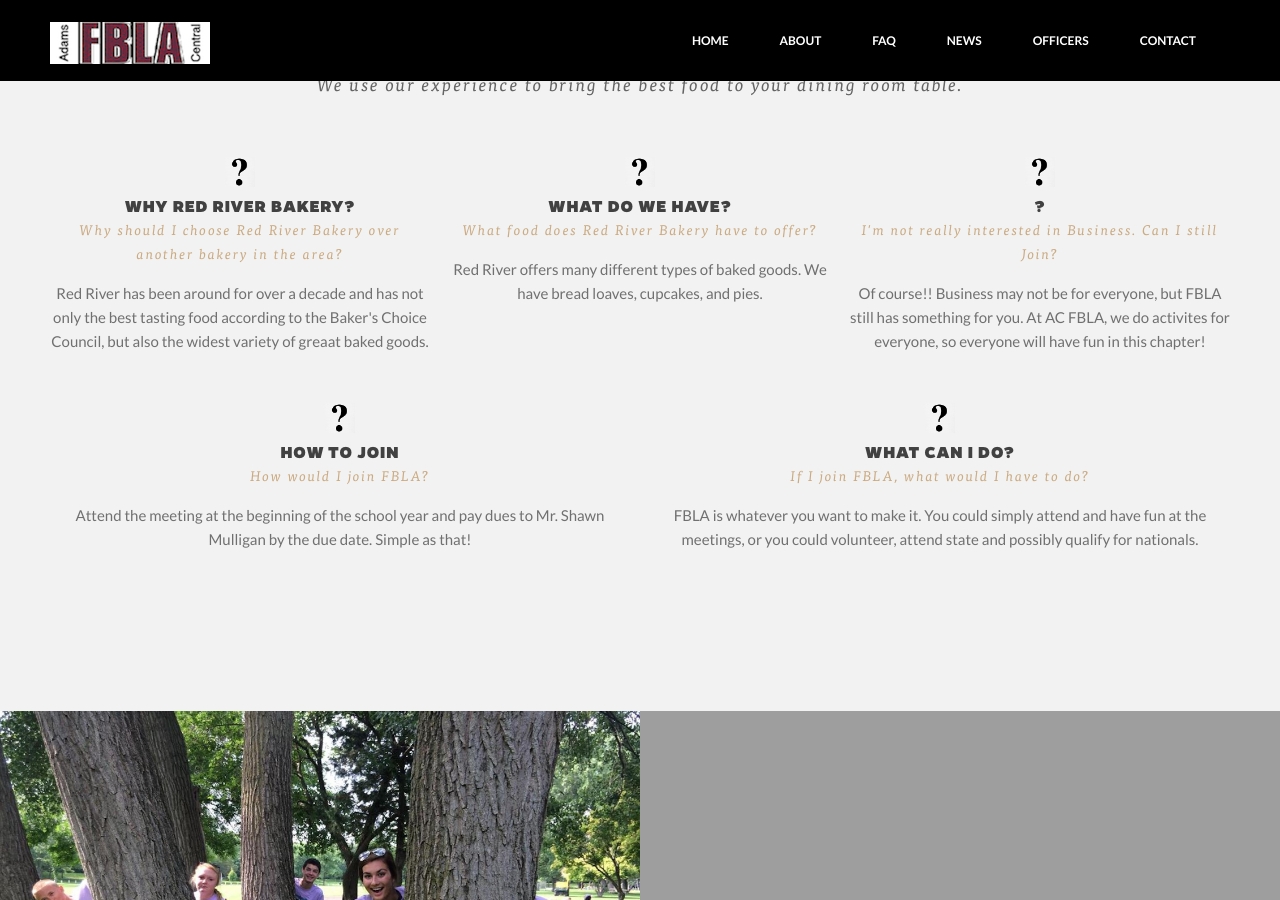
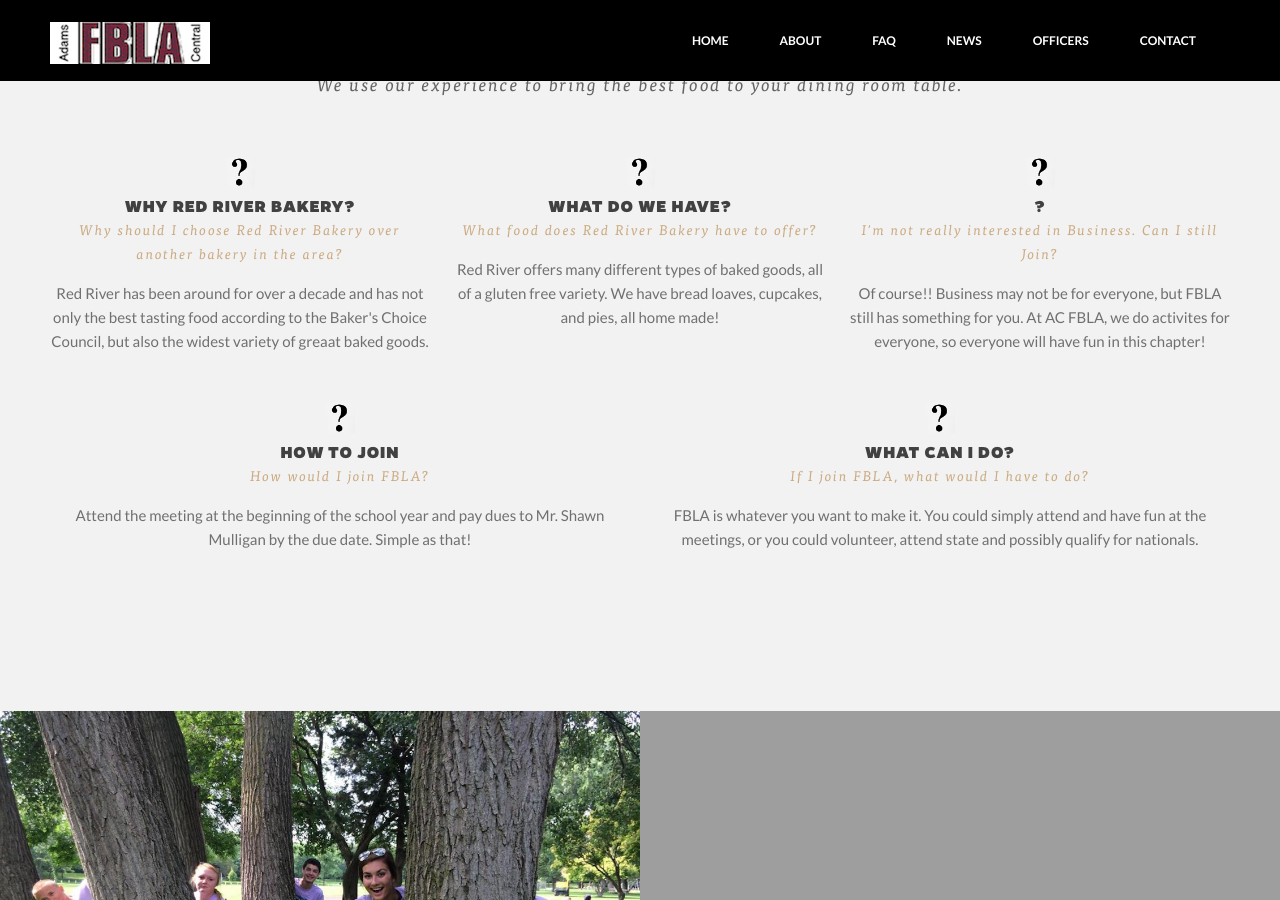
Before and after one commit to fblabake/fblabake.github.io, a Jekyll site: the page built from index.html, in a window 1280 px wide and 900 px high, scrolled down 3698 px. Built offline with Jekyll 4.4.1, drawn with Linux system fonts in a browser that asks for light colours.

Commit message:
Update index.html

```diff
--- a/index.html
+++ b/index.html
@@ -317,7 +317,7 @@
                 <img alt="" src="img/icon11.png" />
                 <h6>WHAT DO WE HAVE?</h6>
                 <div class="subtext-ser-top">What food does Red River Bakery have to offer?</div>
-                <p>Red River offers many different types of baked goods. We have bread loaves, cupcakes, and pies. </p>
+                <p>Red River offers many different types of baked goods, all of a gluten free variety. We have bread loaves, cupcakes, and pies, all home made! </p>
             </div>
         </div>
 
```
